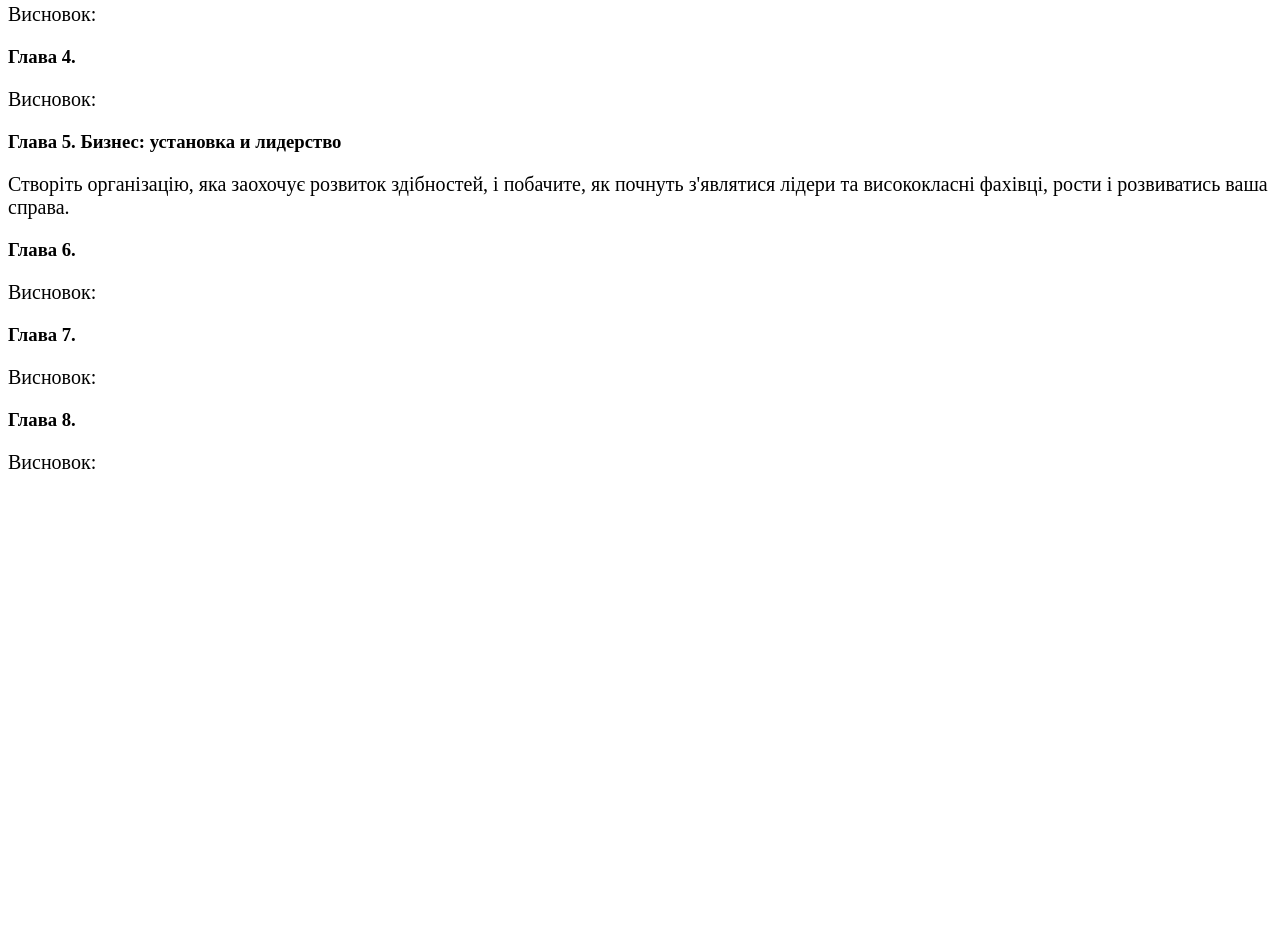
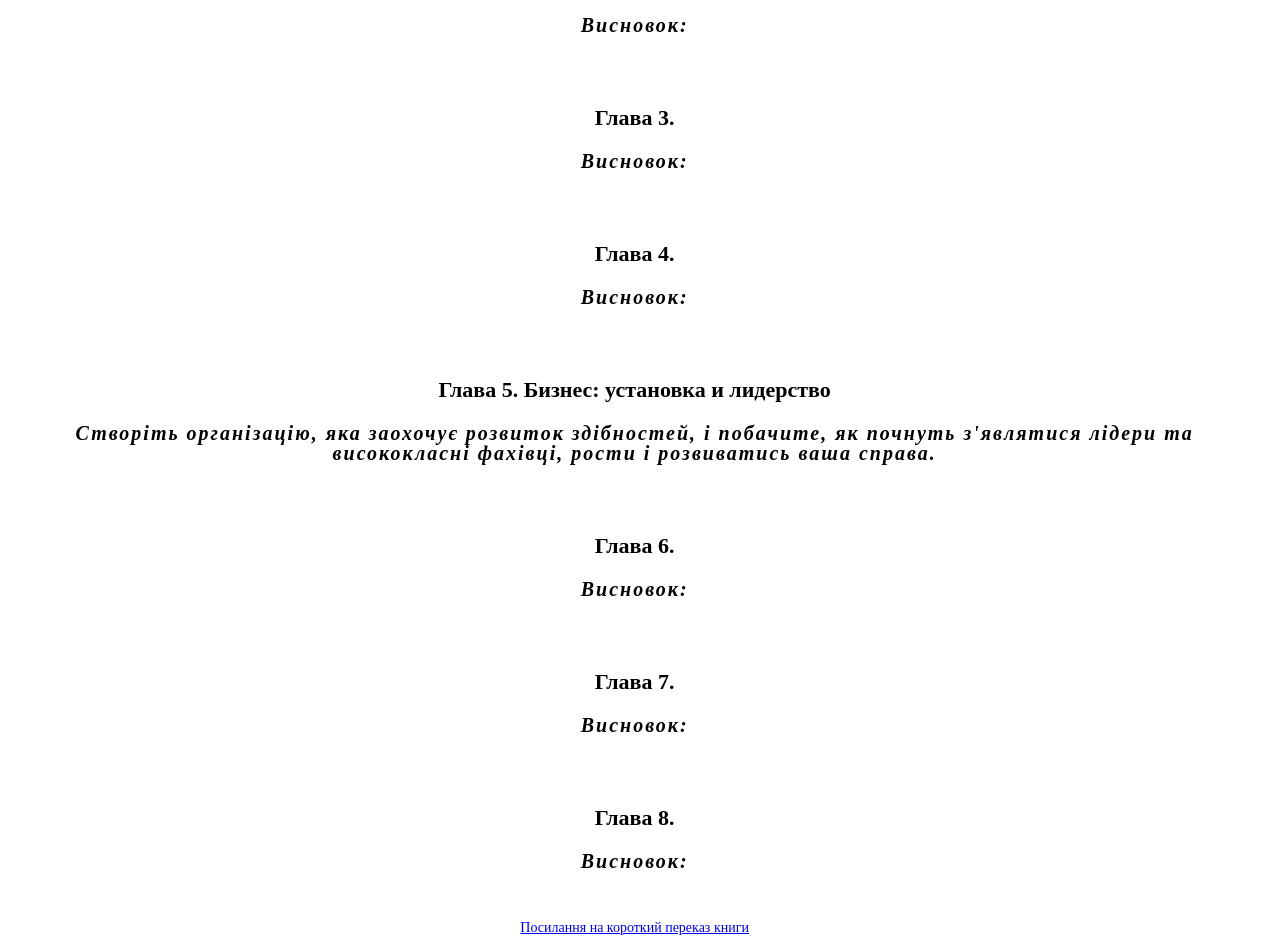
Before and after one commit to Pablo-Lipchanskyi/Soft-Slills-project-group-19, a plain HTML site: page index.html in a window 1280 px wide. Shown: the part 1007-1952 px from the top of the page. Before the commit the page ends 1501 px from the top, so only its background shows below. Drawn offline with Linux system fonts and the light colour scheme.

Commit message:
Дописав футер, та стилі

```diff
--- a/index.html
+++ b/index.html
@@ -15,7 +15,9 @@
         <img src="img/img.jpeg" alt="The book" />
       </div>
     </header>
+
     <h2>Короткі тези про головне</h2>
+
     <div>
       <h3>Глава 1.</h3>
       <p>Висновок:</p>
@@ -59,5 +61,16 @@
       <h3>Глава 8.</h3>
       <p>Висновок:</p>
     </div>
+
+    <footer>
+      <div>
+        <a
+          href="https://docs.google.com/document/d/10hNJiSJIWh6RUpyO5oZP8SeqUr-vuqmOKn1MWkwYOwQ/edit?usp=sharing"
+          target="_blank"
+          rel="noopener noreferrer"
+          >Посилання на короткий переказ книги</a
+        >
+      </div>
+    </footer>
   </body>
 </html>
--- a/style.css
+++ b/style.css
@@ -1,3 +1,26 @@
+html,
+body {
+  height: 90%;
+  width: 98%;
+  font-size: 100%;
+  line-height: 1;
+  font-size: 14px;
+  -ms-text-size-adjust: 100%;
+  -moz-text-size-adjust: 100%;
+  -webkit-text-size-adjust: 100%;
+  text-align: center;
+  margin: 10px 10px;
+}
 p {
+  font-style: italic;
   font-size: 20px;
+  letter-spacing: 2px;
+  font-weight: 600;
 }
+h3 {
+  font-size: 22px;
+}
+div {
+  margin: 10px 10px;
+  padding: 10px 10px;
+}
```
